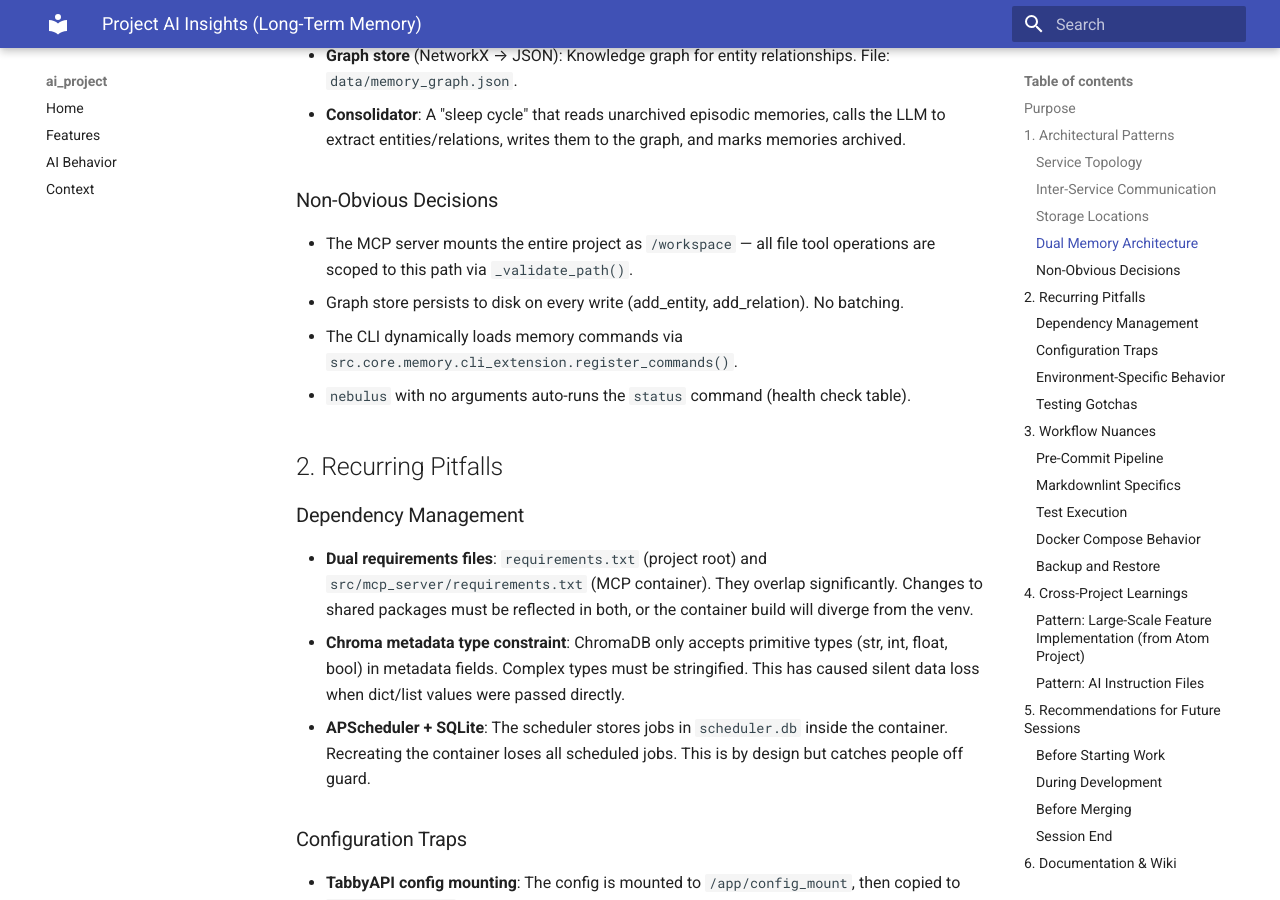
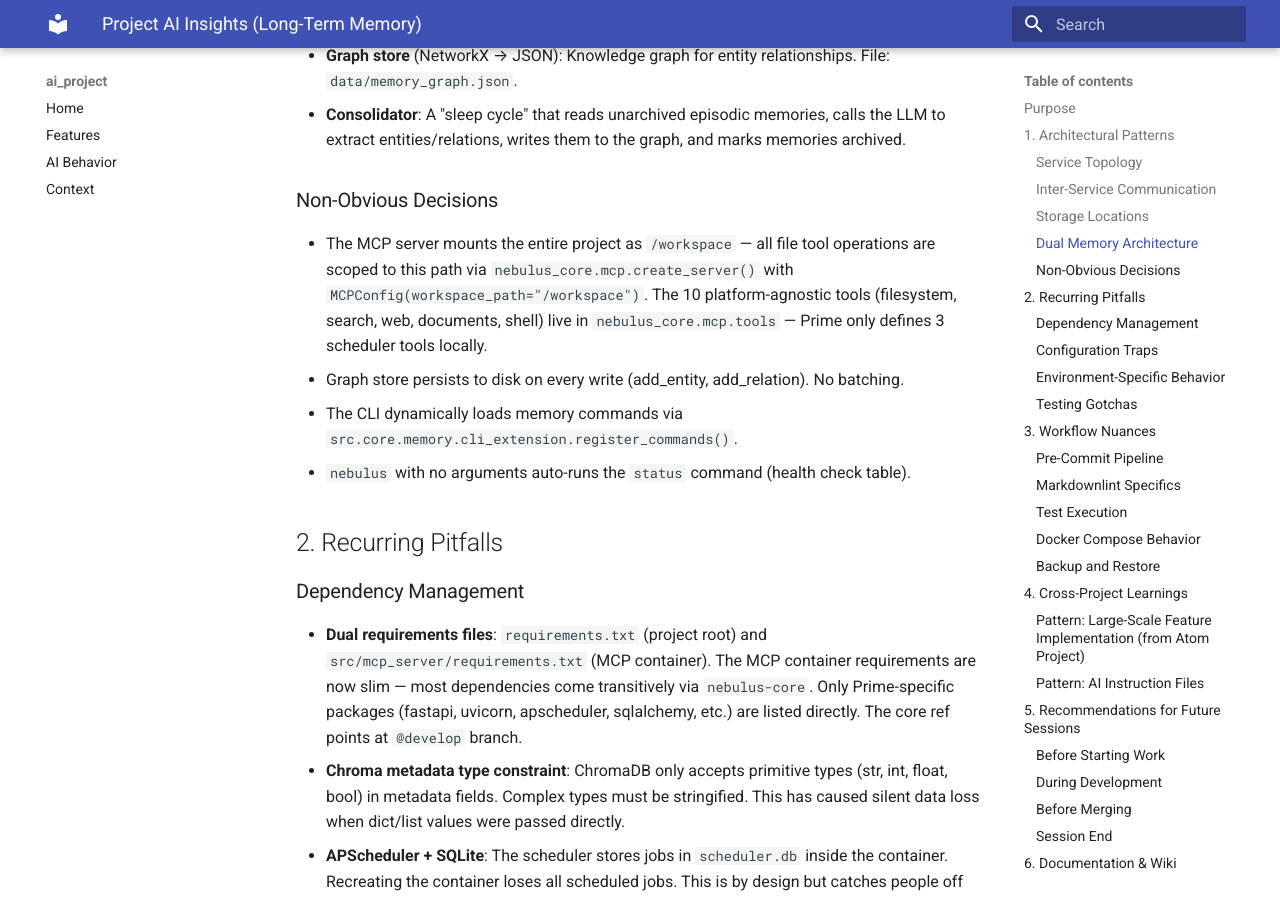
Before and after one commit to jlwestsr/nebulus, an MkDocs documentation site: the page built from docs/AI_INSIGHTS.md, in a window 1280 px wide and 900 px high, scrolled down 1667 px. Built offline with MkDocs 1.6.1 and Material for MkDocs 9.7.7, drawn with Linux system fonts in a browser that asks for light colours; some of the changed text lies outside the part shown.

Commit message:
docs: update AI_INSIGHTS with MCP core migration details
Reflect that Prime's MCP server now imports 10 tools from
nebulus_core.mcp instead of defining them locally. Updated
dependency management, testing, and architecture notes.

Co-Authored-By: Claude Opus 4.6 <noreply@anthropic.com>

```diff
--- a/docs/AI_INSIGHTS.md
+++ b/docs/AI_INSIGHTS.md
@@ -17,7 +17,7 @@ Five containerized services on a shared Docker bridge network (`ai-network`):
 |---------|--------------|---------------|------|
 | TabbyAPI | 5000 | 5000 | LLM inference (ExLlamaV2, GPU-bound) |
 | ChromaDB | 8000 | 8001 | Vector DB for embeddings and LTM |
-| MCP Server | 8000 | 8002 | Tool server (FastMCP/FastAPI, 13 tools) |
+| MCP Server | 8000 | 8002 | Tool server (core MCP tools + scheduler, 13 tools) |
 | Open WebUI | 8080 | 3000 | Chat frontend |
 | Dozzle | 8080 | 8888 | Log monitoring via Docker socket |
 
@@ -53,7 +53,9 @@ The LTM system uses two parallel stores:
 ### Non-Obvious Decisions
 
 - The MCP server mounts the entire project as `/workspace` — all file tool operations are
-  scoped to this path via `_validate_path()`.
+  scoped to this path via `nebulus_core.mcp.create_server()` with `MCPConfig(workspace_path="/workspace")`.
+  The 10 platform-agnostic tools (filesystem, search, web, documents, shell) live in
+  `nebulus_core.mcp.tools` — Prime only defines 3 scheduler tools locally.
 - Graph store persists to disk on every write (add_entity, add_relation). No batching.
 - The CLI dynamically loads memory commands via `src.core.memory.cli_extension.register_commands()`.
 - `nebulus` with no arguments auto-runs the `status` command (health check table).
@@ -63,8 +65,9 @@ The LTM system uses two parallel stores:
 ### Dependency Management
 
 - **Dual requirements files**: `requirements.txt` (project root) and `src/mcp_server/requirements.txt`
-  (MCP container). They overlap significantly. Changes to shared packages must be reflected in both,
-  or the container build will diverge from the venv.
+  (MCP container). The MCP container requirements are now slim — most dependencies come transitively
+  via `nebulus-core`. Only Prime-specific packages (fastapi, uvicorn, apscheduler, sqlalchemy, etc.)
+  are listed directly. The core ref points at `@develop` branch.
 - **Chroma metadata type constraint**: ChromaDB only accepts primitive types (str, int, float, bool)
   in metadata fields. Complex types must be stringified. This has caused silent data loss when
   dict/list values were passed directly.
@@ -100,8 +103,10 @@ The LTM system uses two parallel stores:
   need to test real scheduling behavior, you must override the autouse fixture.
 - **pytest pythonpath**: Configured in `pyproject.toml` as `["src", "gantry", "mcp_server"]`.
   The `gantry` path appears to be a legacy reference — there is no `gantry/` directory.
-- **Path validation in tests**: MCP tool tests must mock `_validate_path()` to point at a test
-  directory, or they will try to operate under `/workspace` (which doesn't exist outside Docker).
+- **MCP tool tests mock `create_server`**: Since the 10 core tools are tested in nebulus-core
+  (65 tests), Prime's `test_mcp_tools.py` only tests the 3 scheduler tools and verifies that
+  `create_server()` is called with the correct `MCPConfig`. The old `_validate_path()` and
+  filesystem tool tests were removed — do not recreate them.
 
 ## 3. Workflow Nuances
 
```
